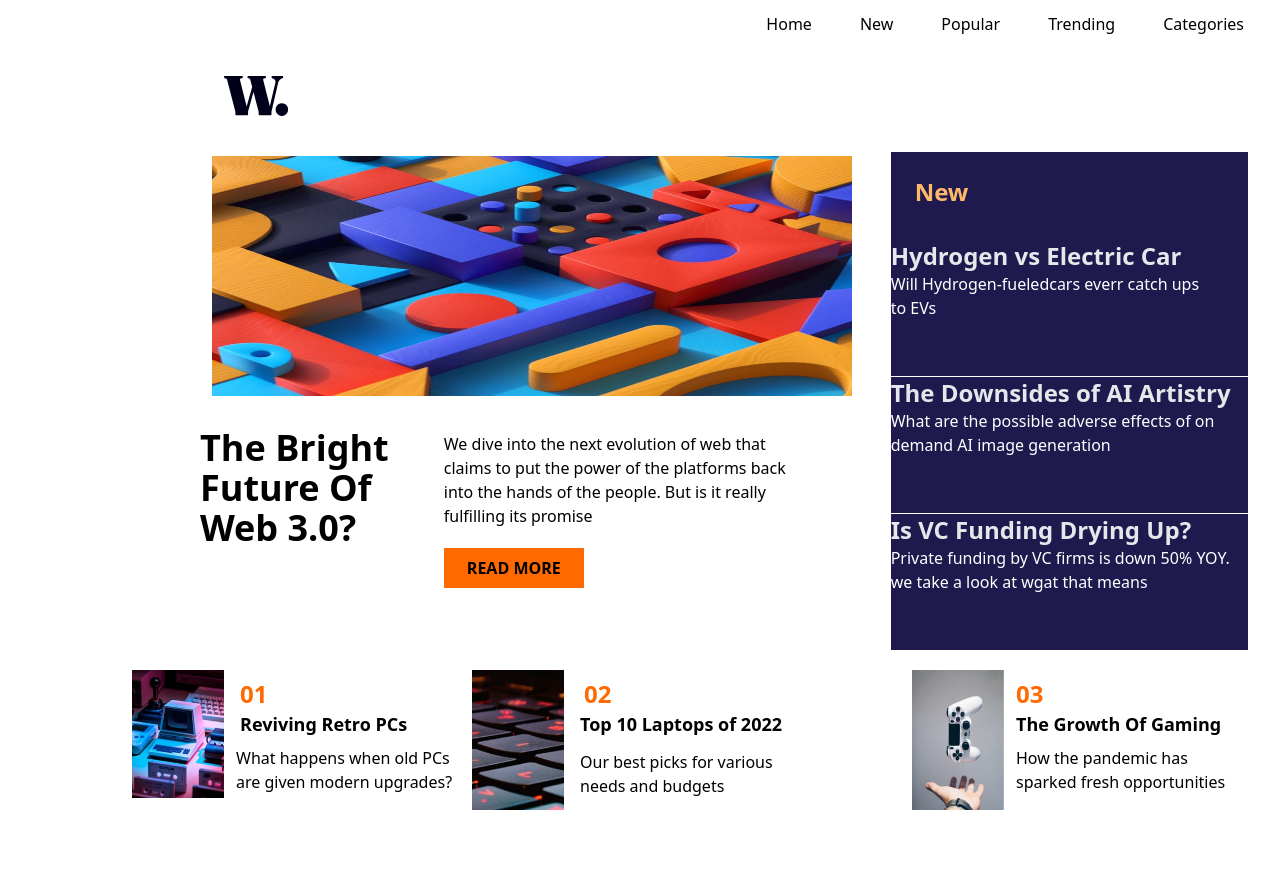
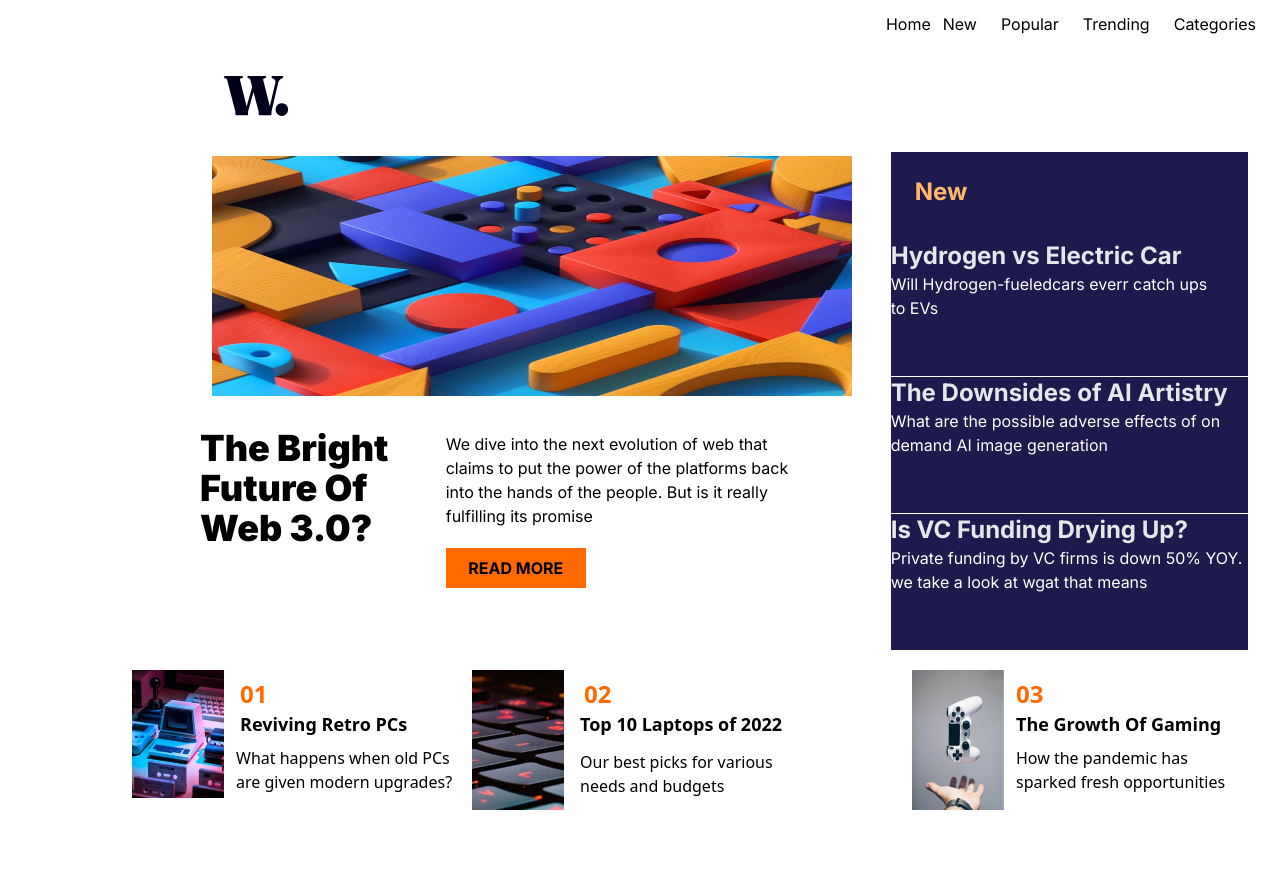
Before and after one commit to Boluwatito1719/news-homepage-main, a plain HTML site: page index.html in a window 1280 px wide. Drawn offline with nearby package versions, Linux system fonts and the light colour scheme.

Commit message:
i changed the px and also font-weight

```diff
--- a/index.html
+++ b/index.html
@@ -20,12 +20,12 @@
 
 <body>
   <div>
-    <div class=" flex flex-row justify-end font-normal  xl:p-3">
-      <div class="px-6  hover:text-orange-600">Home</div>
-      <div class="px-6 hover:text-orange-600">New</div>
-      <div class="px-6 hover:text-orange-600">Popular</div>
-      <div class="px-6 hover:text-orange-600">Trending</div>
-      <div class="px-6 hove:text-orange-600">Categories</div>
+    <div class=" flex flex-row justify-end font-normal  font-[Inter] xl:p-3">
+      <div class="px- 3 hover:text-orange-600">Home</div>
+      <div class="px-3 hover:text-orange-600">New</div>
+      <div class="px-3 hover:text-orange-600">Popular</div>
+      <div class="px-3 hover:text-orange-600">Trending</div>
+      <div class="px-3 hove:text-orange-600">Categories</div>
     </div>
   </div>
 
@@ -40,14 +40,14 @@
       <div>
 
         <div class="mb-16 md:flex flex-row">
-          <p class=" ms-10 md:ms-22 pt-8 text-4xl xl:ms-50 font-extrabold "><b>The Bright Future Of Web 3.0?</p></b>
+          <p class=" ms-10 md:ms-22 pt-8 text-4xl xl:ms-50 font-extrabold  font-[Inter] "><b>The Bright Future Of Web 3.0?</p></b>
 
           <div>
-            <p class="  text-balance text-pretty px-12 pt-9 font-normal  "> We dive into the next evolution of web that
+            <p class="  text-balance text-pretty px-12 pt-9 font-normal  font-[Inter]  "> We dive into the next evolution of web that
               claims to put the power of the platforms back into the hands of the people. But is it really fulfilling
               its promise</p>
             <button
-              class=" hover:bg-orange-600 bg-orange-500 font-normal ms-12 mt-5  p-2  w-35 tracking-normal  text-center absolute "><strong>
+              class=" hover:bg-orange-600 bg-orange-500 font-normal ms-12 mt-5  p-2  w-35 tracking-normal  text-center absolute  font-[Inter]  "><strong>
                 READ MORE</strong> </button>
 
           </div>
@@ -65,9 +65,9 @@
       <div class="p-3 px-8">
 
 
-        <div class="bg-indigo-950  text-pretty text-balance   mt-23 ">
+        <div class="bg-indigo-950  text-pretty text-balance  font-[Inter]    mt-23 ">
 
-          <h1 class="text-orange-300 font-bold Inter text-2xl font-bold p-6 mb-2">New</h1>
+          <h1 class="text-orange-300 font-bold Inter text-2xl font-bold p-6 mb-2  font-[Inter] ">New</h1>
           <h2 class="text-2xl text-gray-200 Inter font-normal"> <b>Hydrogen vs Electric Car</b></h2>
           <p class="text-white pb-14 font-normal">Will Hydrogen-fueledcars everr catch ups to EVs</p>
 
```
